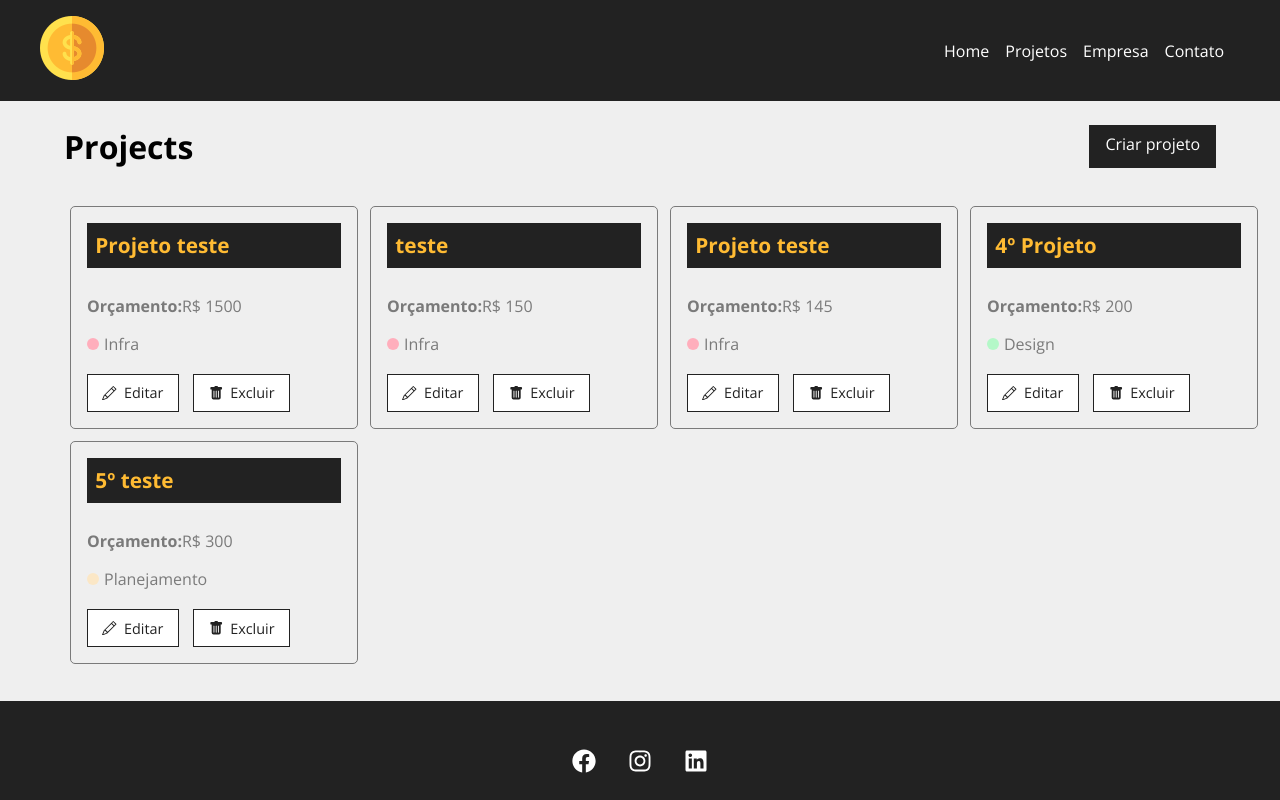
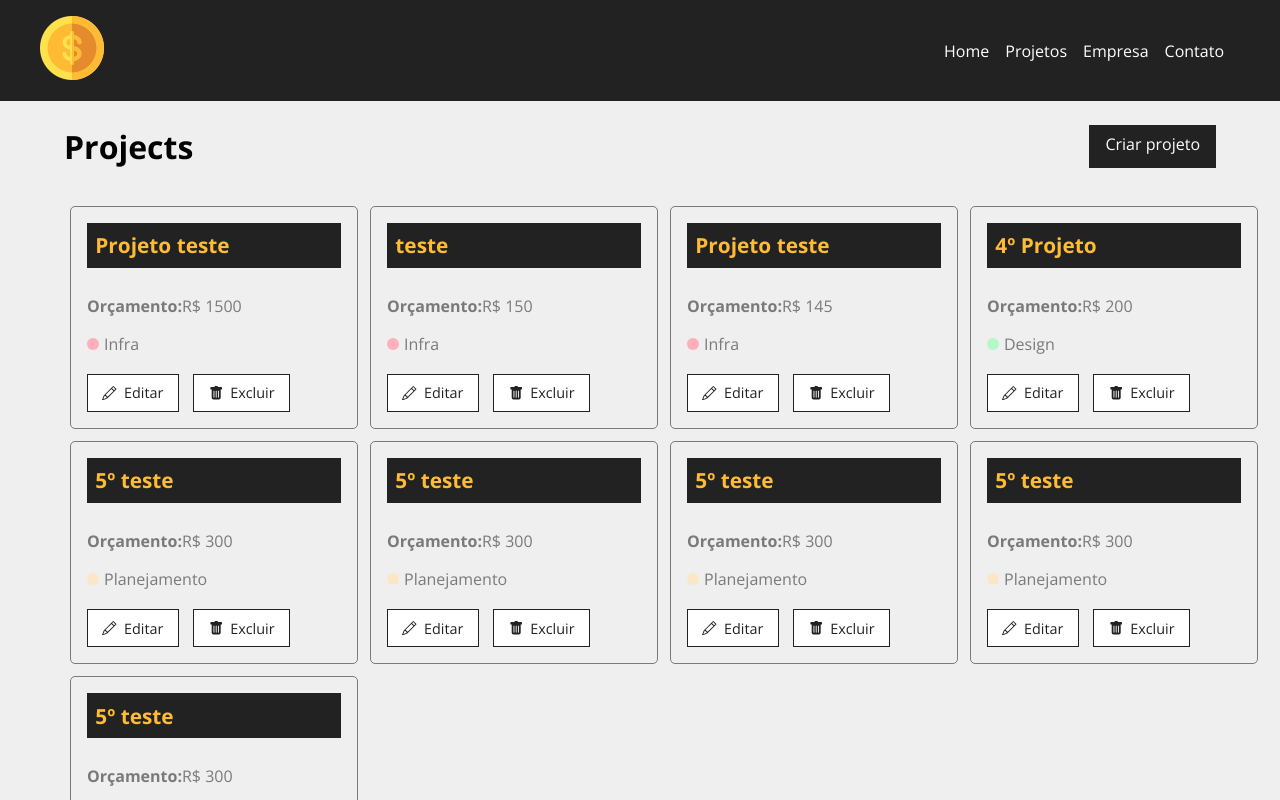
Before and after one commit to edinaldofcs/Projeto-Custos-React, a React (Create React App) app: page /projects in a window 1280 px wide. Shown: the top 800 px of the page. Built offline with nearby package versions, Linux system fonts and the light colour scheme; data requests are answered from the project's data file.

Commit message:
Aula28-Loader-Component

```diff
--- a/db.json
+++ b/db.json
@@ -15,7 +15,7 @@
       "name": "teste",
       "budget": "150",
       "category": {
-        "id": "1",
+        "id": "2",
         "name": "Infra"
       },
       "cost": 0,
@@ -26,7 +26,7 @@
       "name": "Projeto teste",
       "budget": "145",
       "category": {
-        "id": "1",
+        "id": "3",
         "name": "Infra"
       },
       "cost": 0,
@@ -37,7 +37,7 @@
       "name": "4º Projeto",
       "budget": "200",
       "category": {
-        "id": "3",
+        "id": "4",
         "name": "Design"
       },
       "cost": 0,
@@ -48,12 +48,56 @@
       "name": "5º teste",
       "budget": "300",
       "category": {
-        "id": "4",
+        "id": "5",
         "name": "Planejamento"
       },
       "cost": 0,
       "services": [],
       "id": 5
+    },
+    {
+      "name": "5º teste",
+      "budget": "300",
+      "category": {
+        "id": "6",
+        "name": "Planejamento"
+      },
+      "cost": 0,
+      "services": [],
+      "id": 6
+    },
+    {
+      "name": "5º teste",
+      "budget": "300",
+      "category": {
+        "id": "7",
+        "name": "Planejamento"
+      },
+      "cost": 0,
+      "services": [],
+      "id": 7
+    },
+    {
+      "name": "5º teste",
+      "budget": "300",
+      "category": {
+        "id": "8",
+        "name": "Planejamento"
+      },
+      "cost": 0,
+      "services": [],
+      "id": 8
+    },
+    {
+      "name": "5º teste",
+      "budget": "300",
+      "category": {
+        "id": "9",
+        "name": "Planejamento"
+      },
+      "cost": 0,
+      "services": [],
+      "id": 9
     }
   ],
   "categories": [
--- /dev/null
+++ b/src/components/layout/Loading.js
@@ -0,0 +1,13 @@
+import styles from './Loading.module.css'
+import loading from '../../img/loading.svg'
+
+
+function Loading(){
+    return(
+        <div className={styles.loader_container}>
+            <img src={loading} alt='loading' className={styles.loader}/>
+        </div>
+    )
+}
+
+export default Loading;
--- /dev/null
+++ b/src/components/layout/Loading.module.css
@@ -0,0 +1,11 @@
+.loader_container{
+    width: 100%;
+    height: 100%;
+    display: flex;
+    justify-content: center;
+    text-align: center;
+}
+
+.loader{
+    width: 50px;
+}
--- a/src/components/pages/Projects.js
+++ b/src/components/pages/Projects.js
@@ -6,10 +6,12 @@
 
 import styles from './Projects.module.css'
 import ProjectCard from "../project/ProjectCard";
+import Loading from "../layout/Loading";
 
 function Projects() {
     const [projects, setProjects] = useState([]);
     const location = useLocation();
+    const [removeLoading, setRemoveLoading] = useState(false);
 
     let message = ''
     if (location.state) {
@@ -27,6 +29,7 @@
             .then((data) => {
                 console.log(data)
                 setProjects(data)
+                setRemoveLoading(true)
             })
             .catch(err => console.log(err))
 
@@ -51,6 +54,10 @@
                     key={element.id}
                     />
                 ))}
+                {!removeLoading && <Loading/>}
+                {removeLoading && projects.length === 0 &&(
+                    <p>Não há projetos cadastrados</p>
+                )}
             </Container>
         </div>
     );
```
